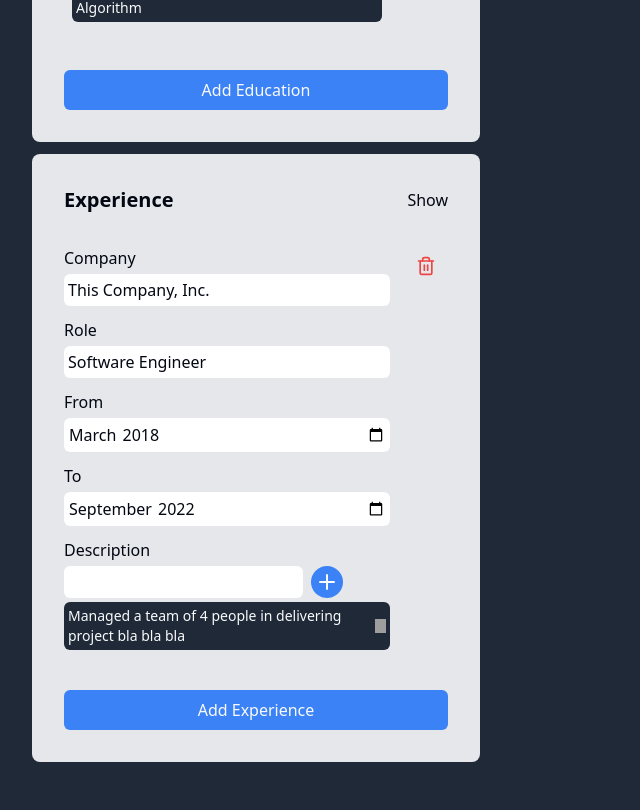
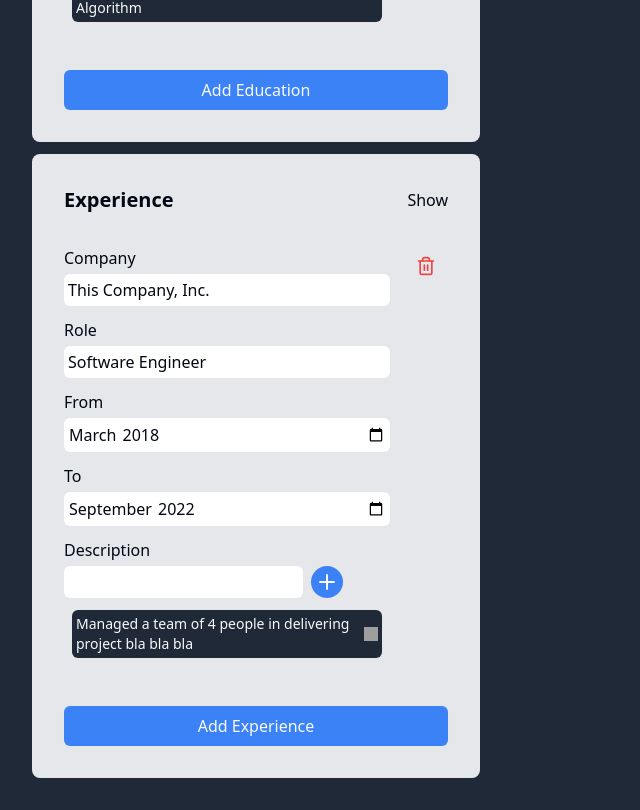
Before and after one commit to rhenzala/cv-app, a React (Vite) app: page / in a window 1280 px wide. Shown: the part 1182-1992 px from the top of the page, without its empty margins (0-640 px from the left). Built offline with nearby package versions, Linux system fonts and the light colour scheme; grey boxes are pictures that could not be loaded.

Commit message:
Add flex shrink to X button in list items

```diff
--- a/src/components/Experience.jsx
+++ b/src/components/Experience.jsx
@@ -95,7 +95,7 @@ function CreateForm({
                     </div>
                     <div>
                         <ul
-                        className="flex flex-col gap-1"
+                        className="flex flex-col gap-1 p-2"
                         >
                             {experience.descriptions.map((item, index) => (
                                 <li
@@ -105,6 +105,7 @@ function CreateForm({
                                 <span>{item}</span>
                                 <button
                                 onClick={() => deleteDescription('Experience', experience.id, index)}
+                                className="flex-shrink-0"
                                 aria-label="Delete item"
                                 >
                                 <img
```
